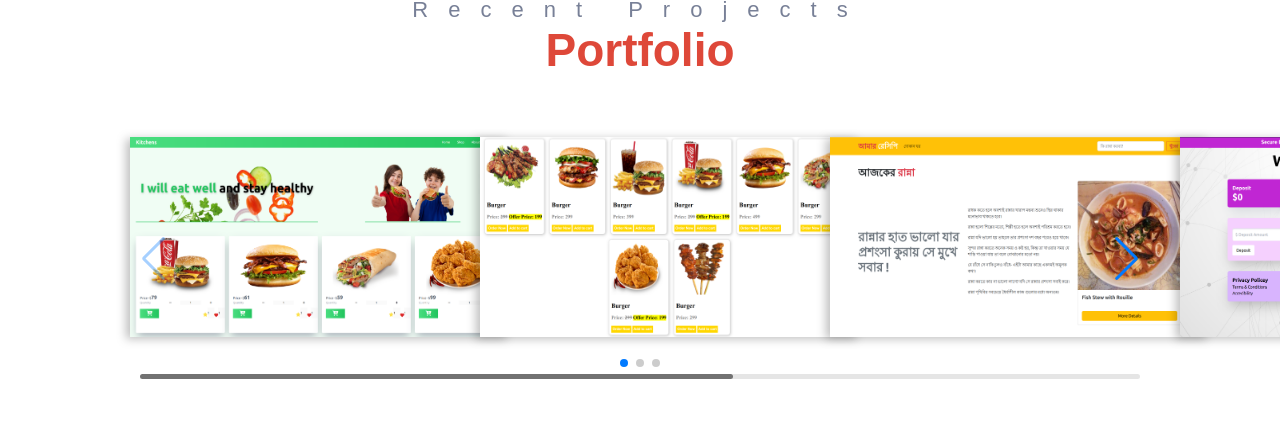
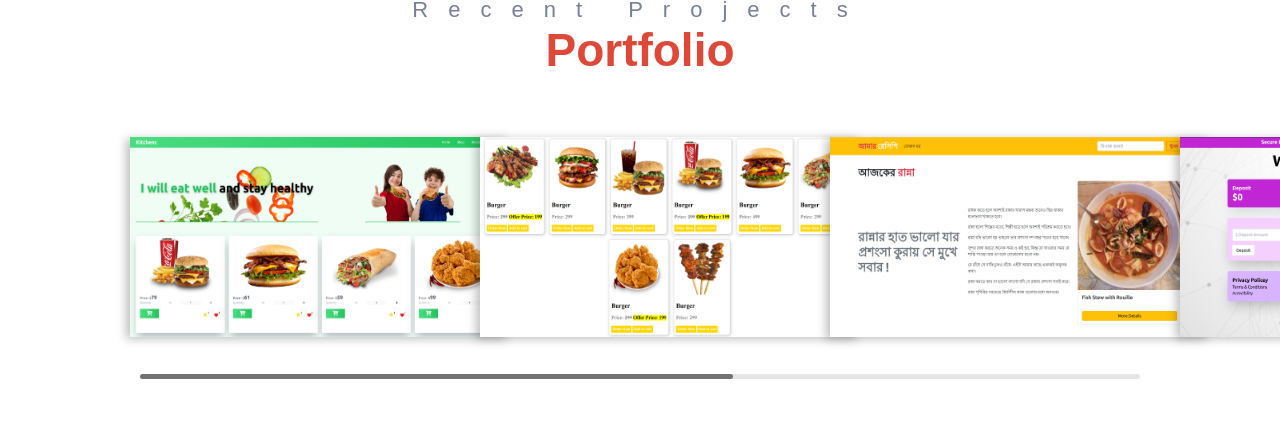
Before and after one commit to ahm-fahim/01_portfolio_with_react, a React (Create React App) app: page / in a window 1280 px wide. Shown: the part 2793-3225 px from the top of the page. Built offline with nearby package versions, Linux system fonts and the light colour scheme.

Commit message:
portflio section edited

```diff
--- a/src/components/Portfolio/Portfolio.jsx
+++ b/src/components/Portfolio/Portfolio.jsx
@@ -7,7 +7,7 @@ import p4 from "../../img/p4.png";
 import p5 from "../../img/p1.png";
 import { Swiper, SwiperSlide } from "swiper/react";
 import "swiper/css";
-import { Navigation, Pagination, Scrollbar, A11y } from "swiper";
+import { Scrollbar } from "swiper";
 import "swiper/css/navigation";
 import "swiper/css/pagination";
 import "swiper/css/scrollbar";
@@ -22,9 +22,7 @@ const Portfolio = () => {
             <span>Portfolio</span>
 
             <Swiper
-                modules={[Navigation, Pagination, Scrollbar, A11y]}
-                navigation
-                pagination={{ clickable: true }}
+                modules={[Scrollbar]}
                 scrollbar={{ draggable: true }}
                 spaceBetween={30}
                 slidesPerView={3}
```
